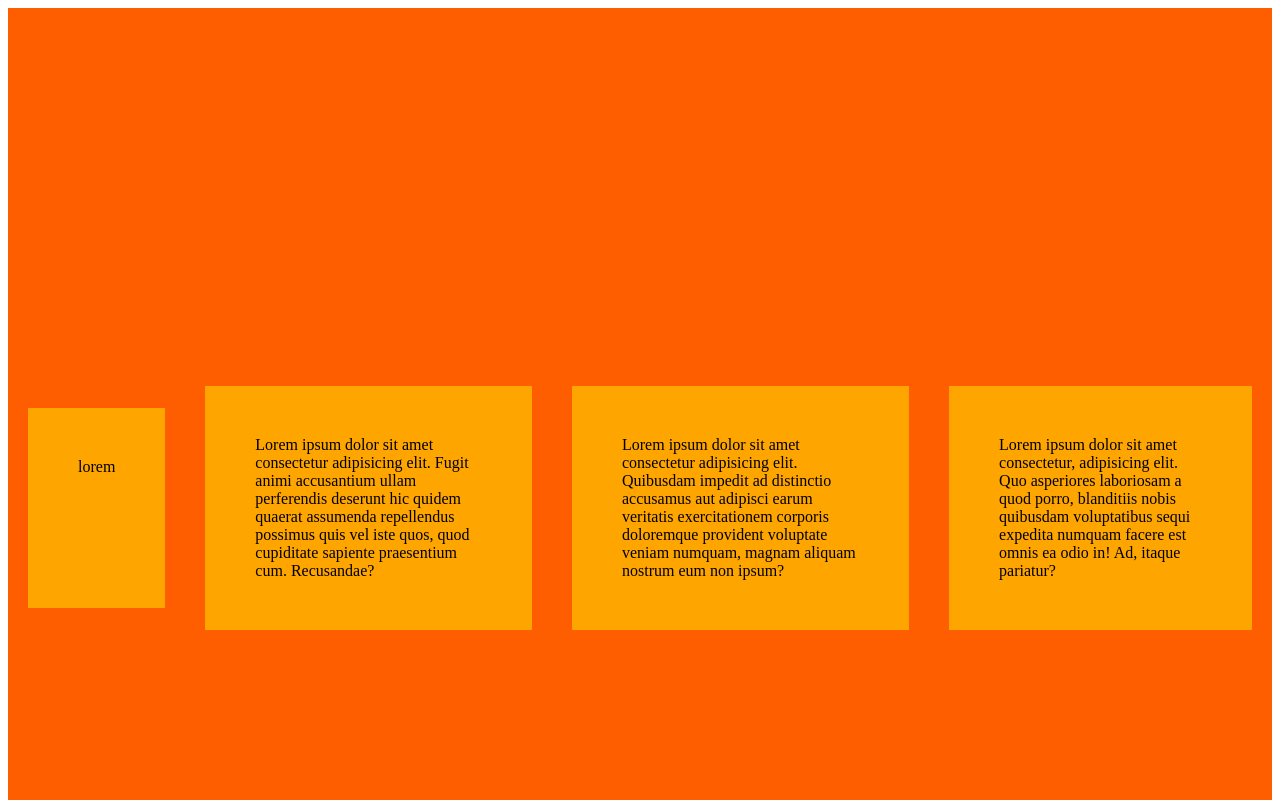
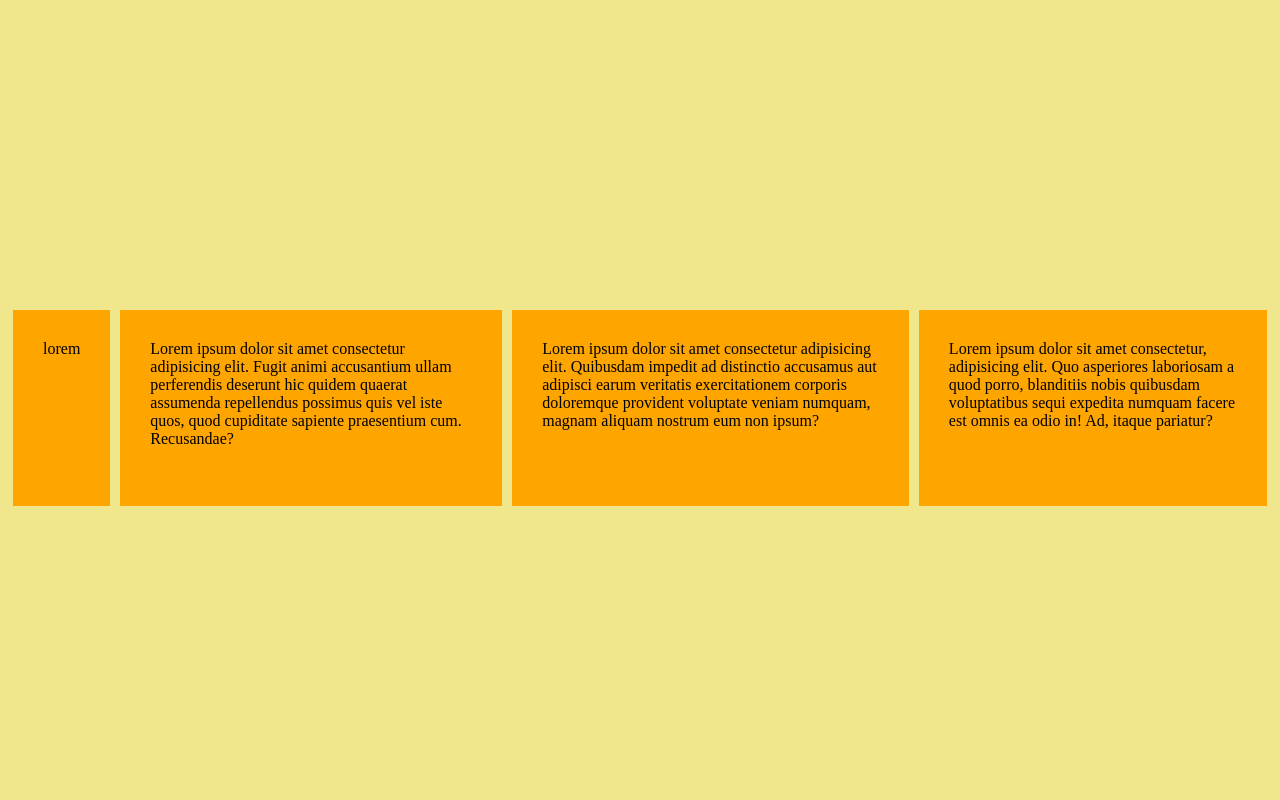
Before and after one commit to AndyLinxies/Exo-1-Display-Flex, a plain HTML site: page index.html in a window 1280 px wide. Shown: the top 800 px of the page. Drawn offline with Linux system fonts and the light colour scheme.

Commit message:
Correction

```diff
--- a/style.css
+++ b/style.css
@@ -1,16 +1,16 @@
 
+body{
+    background-color: khaki;
+}
 .flex-container{
-display: flex;
-background-color: rgb(255, 94, 0);
-align-items: center;
-height: 1000px;
+display: flex; /*Obligatoire a mettre pour utiliser les autres proprietes. Met par defaut tout a coté de l'autre*/
+align-items: center; /*Les items ds le conteneur vont au centre sur l'axe Y*/
+height: 100vh;/*Le conteneur prend la taille totale de l'ecran*/
 }
 .flex-item {
-margin: 20px;
 background-color: orange;
-padding: 50px;
+margin: 5px; /*Doit se mettre sur chaque item, pas sur le container*/
+height: 17%;/*Pour qu'ils aient tous la même hauteur*/
+padding: 30px;/*Pour que le cadre soit espacé du texte*/
 
 }
-.prem{
-height: 100px;
-}
```
